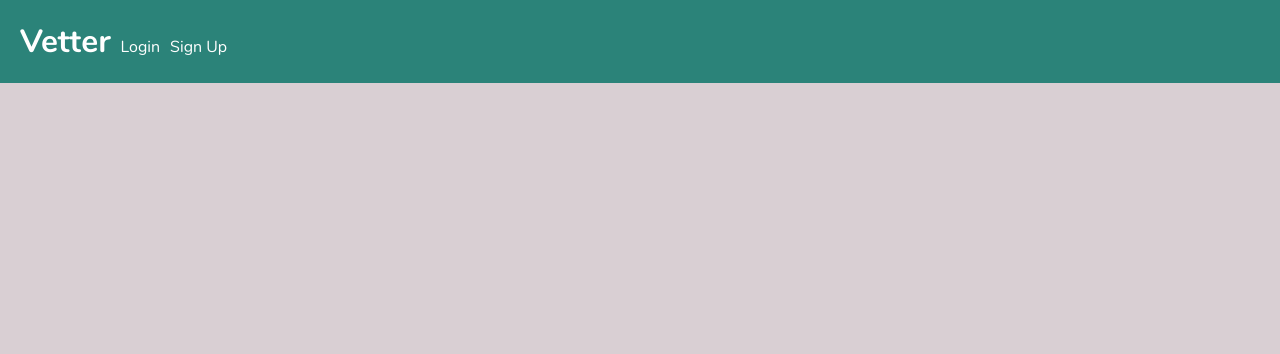
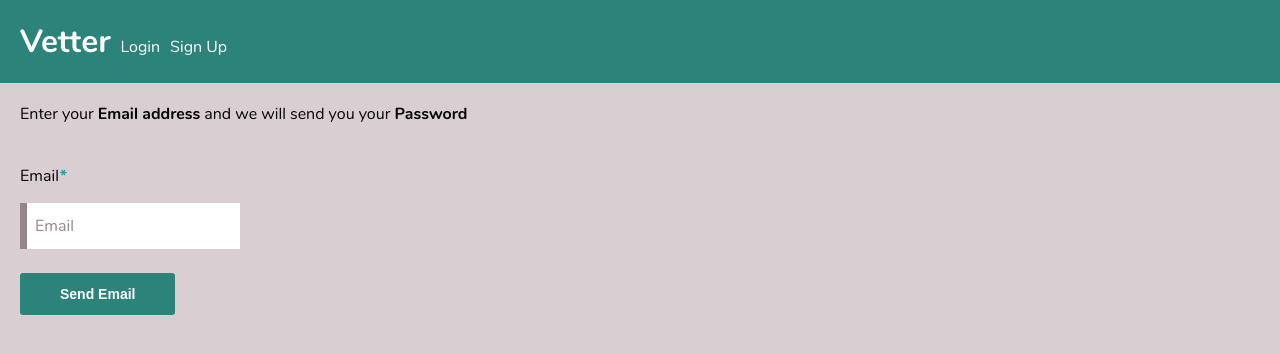
Before and after one commit to rafaelalma/vetter-client, a React (Create React App) app: page /forgot-password in a window 1280 px wide. Shown: the top 354 px of the page. Built offline with nearby package versions, Linux system fonts and the light colour scheme.

Commit message:
Add ForgotPasswordPage component

```diff
--- a/src/App.jsx
+++ b/src/App.jsx
@@ -3,6 +3,7 @@ import { BrowserRouter, Route, Routes } from "react-router-dom";
 import "./App.scss";
 import Header from "./components/Header/Header";
 import { AuthenticationProvider } from "./context/authentication/AuthenticationContext";
+import ForgotPasswordPage from "./views/ForgotPassword/ForgotPasswordPage";
 import LoginPage from "./views/Login/LoginPage";
 import SignUpPage from "./views/SignUp/SignUpPage";
 
@@ -15,7 +16,7 @@ export default function App() {
           <Routes>
             <Route path="/" element={null} />
             <Route path="/login" element={<LoginPage />} />
-            <Route path="/forgot-password" element={null} />
+            <Route path="/forgot-password" element={<ForgotPasswordPage />} />
             <Route path="/sign-up" element={<SignUpPage />} />
             <Route path="/dashboard" element={null} />
             <Route path="/medicines" element={null} />
--- /dev/null
+++ b/src/views/ForgotPassword/ForgotPasswordPage.jsx
@@ -0,0 +1,16 @@
+import ForgotPasswordForm from "./ForgotPasswordForm/ForgotPasswordForm";
+import "./ForgotPasswordPage.scss";
+
+export default function ForgotPasswordPage() {
+  return (
+    <>
+      <div className="forgot-password-page-info">
+        <p>
+          Enter your <strong>Email address</strong> and we will send you your{" "}
+          <strong>Password</strong>
+        </p>
+      </div>
+      <ForgotPasswordForm />
+    </>
+  );
+}
--- /dev/null
+++ b/src/views/ForgotPassword/ForgotPasswordPage.scss
@@ -0,0 +1,5 @@
+@import "styles/settings/spacing";
+
+.forgot-password-page-info {
+  padding: $spacing-2;
+}
```
